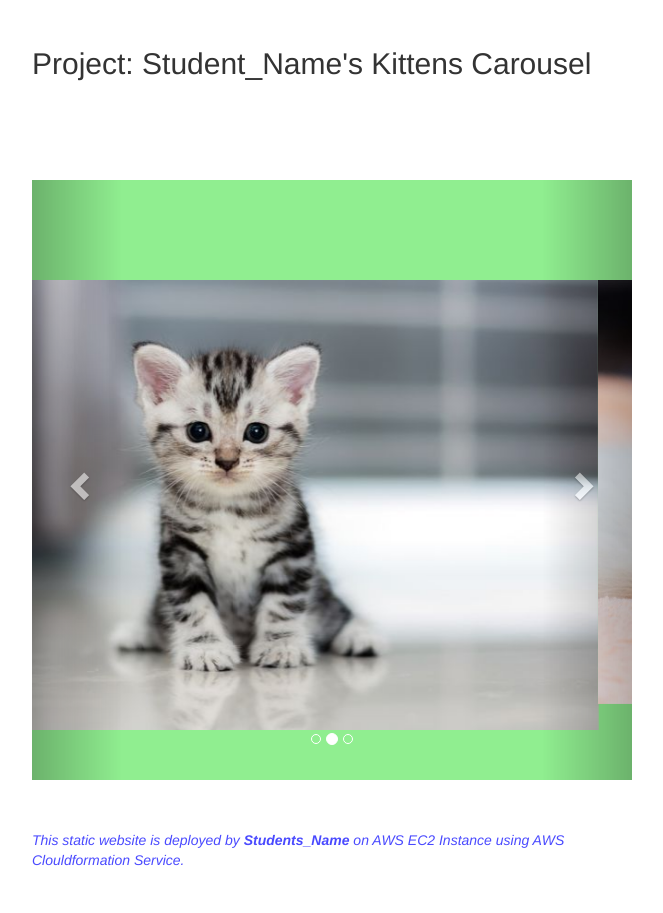
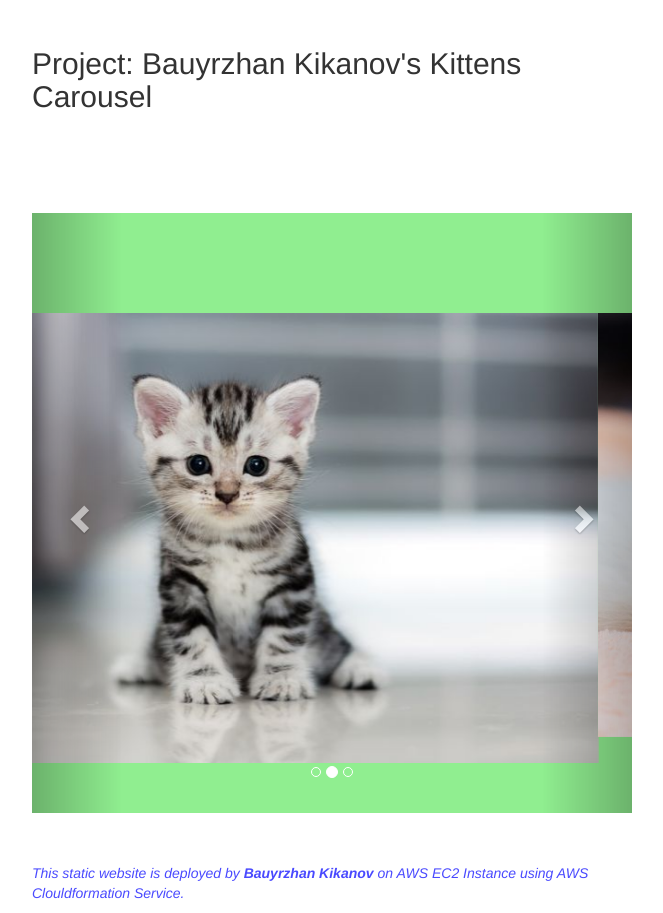
Before and after one commit to baurkika/DevOpsProjects, a plain HTML site: page static-web/index.html in a window 1280 px wide. Shown: the part 403-1316 px from the top of the page, without its empty margins (308-971 px from the left). Before the commit the page ends 1283 px from the top, so only its background shows below. Drawn offline with nearby package versions, Linux system fonts and the light colour scheme.

Commit message:
Changing the name in index file

```diff
--- a/static-web/index.html
+++ b/static-web/index.html
@@ -45,7 +45,7 @@
 
   <div><img src="https://clarusway.com/wp-content/uploads/2020/06/clarusway_logo.png" /></div>
 
-  <h2> Project: Student_Name's Kittens Carousel</h2>
+  <h2> Project: Bauyrzhan Kikanov's Kittens Carousel</h2>
 
   <div id="myCarousel" class="carousel slide" data-ride="carousel">
     <!-- Indicators -->
@@ -80,7 +80,7 @@
   </div>
 
 
-  <p class="footnote"><i>This static website is deployed by <b> Students_Name </b> on AWS EC2 Instance using AWS
+  <p class="footnote"><i>This static website is deployed by <b> Bauyrzhan Kikanov </b> on AWS EC2 Instance using AWS
       Clouldformation Service.</i></p>
 </body>
 
```
